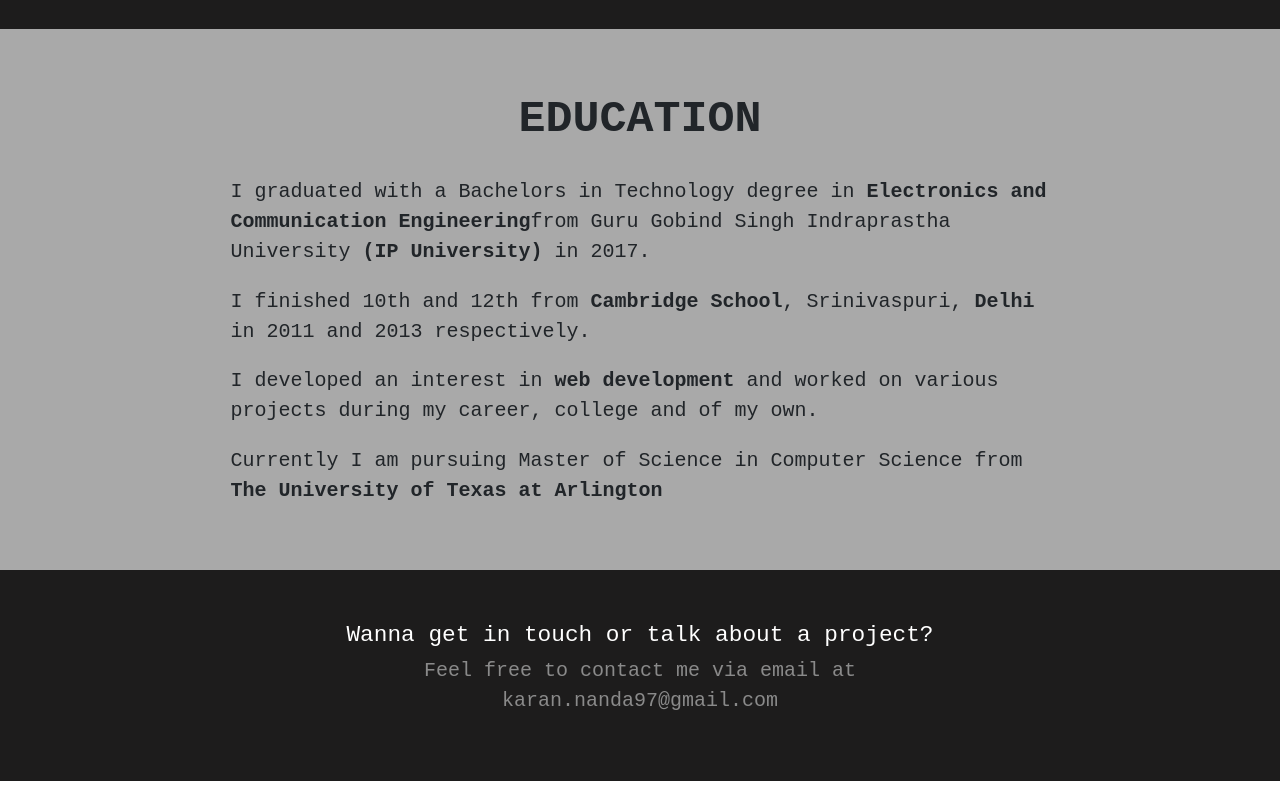
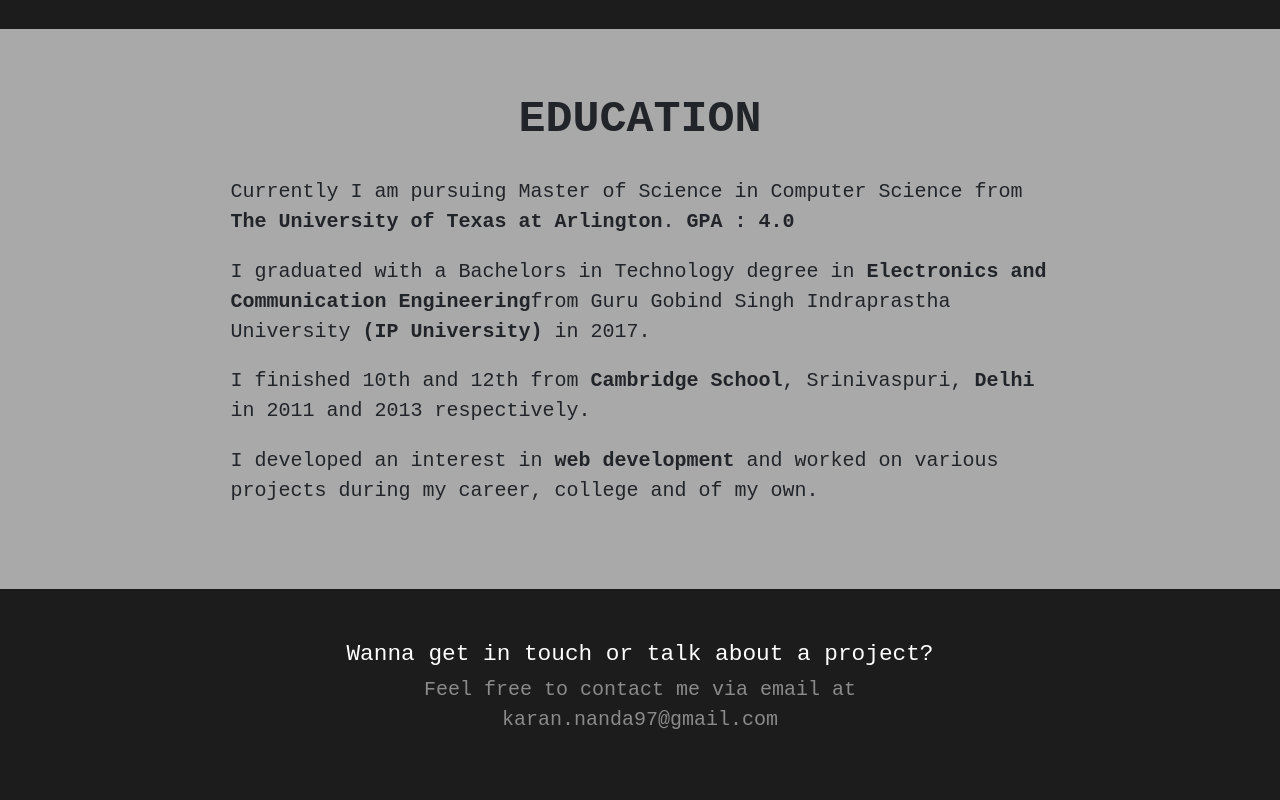
Before and after one commit to Karanjot1995/karanjot1995.github.io, a React (Create React App) app: page / in a window 1280 px wide. Shown: the part 4280-5080 px from the top of the page. Built offline with nearby package versions, Linux system fonts and the light colour scheme.

Commit message:
updated portfolio

```diff
--- a/src/components/Portfolio.js
+++ b/src/components/Portfolio.js
@@ -338,11 +338,11 @@
         <div className="section education light" id="education">
           <h2 className="heading text-uppercase text-center"><b>Education</b></h2>
           <div className="company d-flex flex-column align-items-center text-left">
+            <p>Currently I am pursuing Master of Science in Computer Science from <b>The University of Texas at Arlington</b>. <b>GPA : 4.0</b></p><br/>
             <p>I graduated with a Bachelors in Technology degree in <b>Electronics and Communication Engineering</b>
             from Guru Gobind Singh Indraprastha University <b>(IP University)</b> in 2017.</p><br/>
             <p>I finished 10th and 12th from <b>Cambridge School</b>, Srinivaspuri, <b>Delhi</b> in 2011 and 2013 respectively.</p><br/>
             <p>I developed an interest in <b>web development</b> and worked on various projects during my career, college and of my own.</p><br/>
-            <p>Currently I am pursuing Master of Science in Computer Science from <b>The University of Texas at Arlington</b></p>
           </div>
         </div>
 
```
